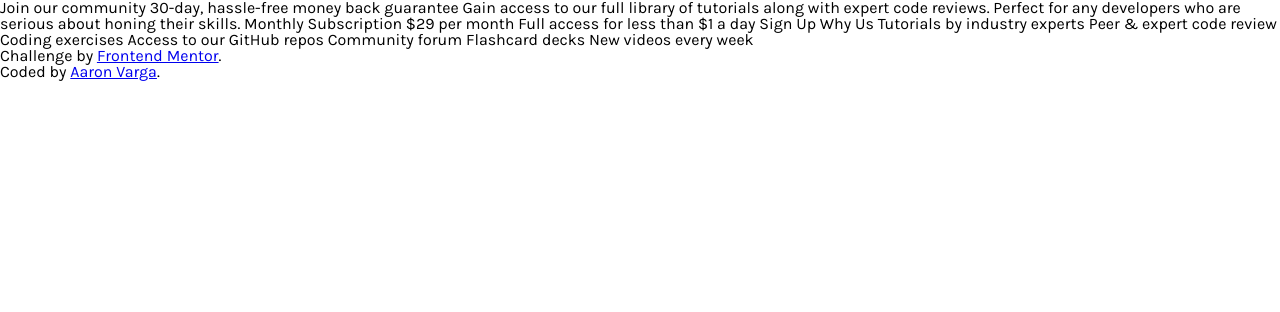
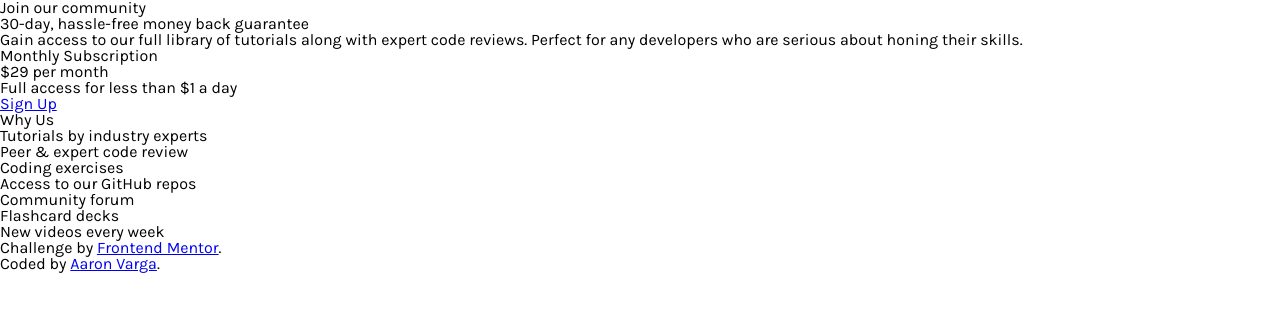
Before and after one commit to aaronthenihilist/single-price-grid-component, a plain HTML site: page index.html in a window 1280 px wide. Drawn offline with Linux system fonts and the light colour scheme.

Commit message:
html structure, css updates

```diff
--- a/css/style.css
+++ b/css/style.css
@@ -5,3 +5,7 @@
 body {
     font-family: 'Karla', sans-serif;
 }
+
+main {
+    display: grid;
+}
--- a/index.html
+++ b/index.html
@@ -14,31 +14,32 @@
 </head>
 
 <body>
-  Join our community
-
-  30-day, hassle-free money back guarantee
-
-  Gain access to our full library of tutorials along with expert code reviews.
-  Perfect for any developers who are serious about honing their skills.
-
-  Monthly Subscription
-
-  &dollar;29 per month
-
-  Full access for less than &dollar;1 a day
-
-  Sign Up
-
-  Why Us
-
-  Tutorials by industry experts
-  Peer &amp; expert code review
-  Coding exercises
-  Access to our GitHub repos
-  Community forum
-  Flashcard decks
-  New videos every week
-
+  <main>
+    <div class="grid-item">
+      <h1>Join our community</h1>
+      <h2>30-day, hassle-free money back guarantee</h2>
+      <p>Gain access to our full library of tutorials along with expert code reviews.
+        Perfect for any developers who are serious about honing their skills.</p>
+    </div>
+    <div class="grid-item">
+      <h3>Monthly Subscription</h3>
+      <p>&dollar;29 per month</p>
+      <p>Full access for less than &dollar;1 a day</p>
+      <a href="#">Sign Up</a>
+    </div>
+    <div class="grid-item">
+      <h3>Why Us</h3>
+      <ul>
+        <li>Tutorials by industry experts</li>
+        <li>Peer &amp; expert code review</li>
+        <li>Coding exercises</li>
+        <li>Access to our GitHub repos</li>
+        <li>Community forum</li>
+        <li>Flashcard decks</li>
+        <li>New videos every week</li>
+      </ul>
+    </div>
+  </main>
   <footer>
     <p class="attribution">
       Challenge by <a href="https://www.frontendmentor.io?ref=challenge" target="_blank">Frontend Mentor</a>.<br>
```
